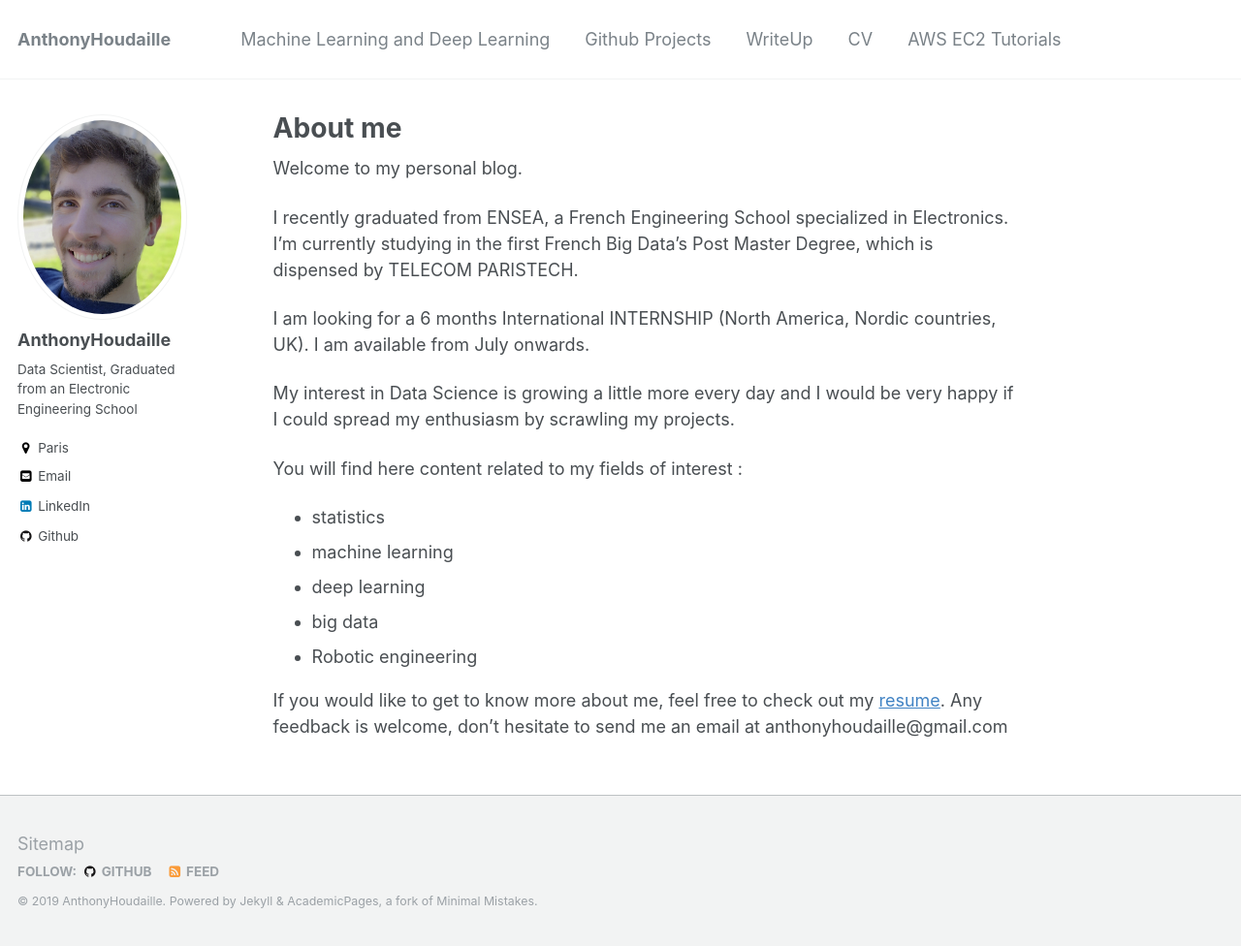
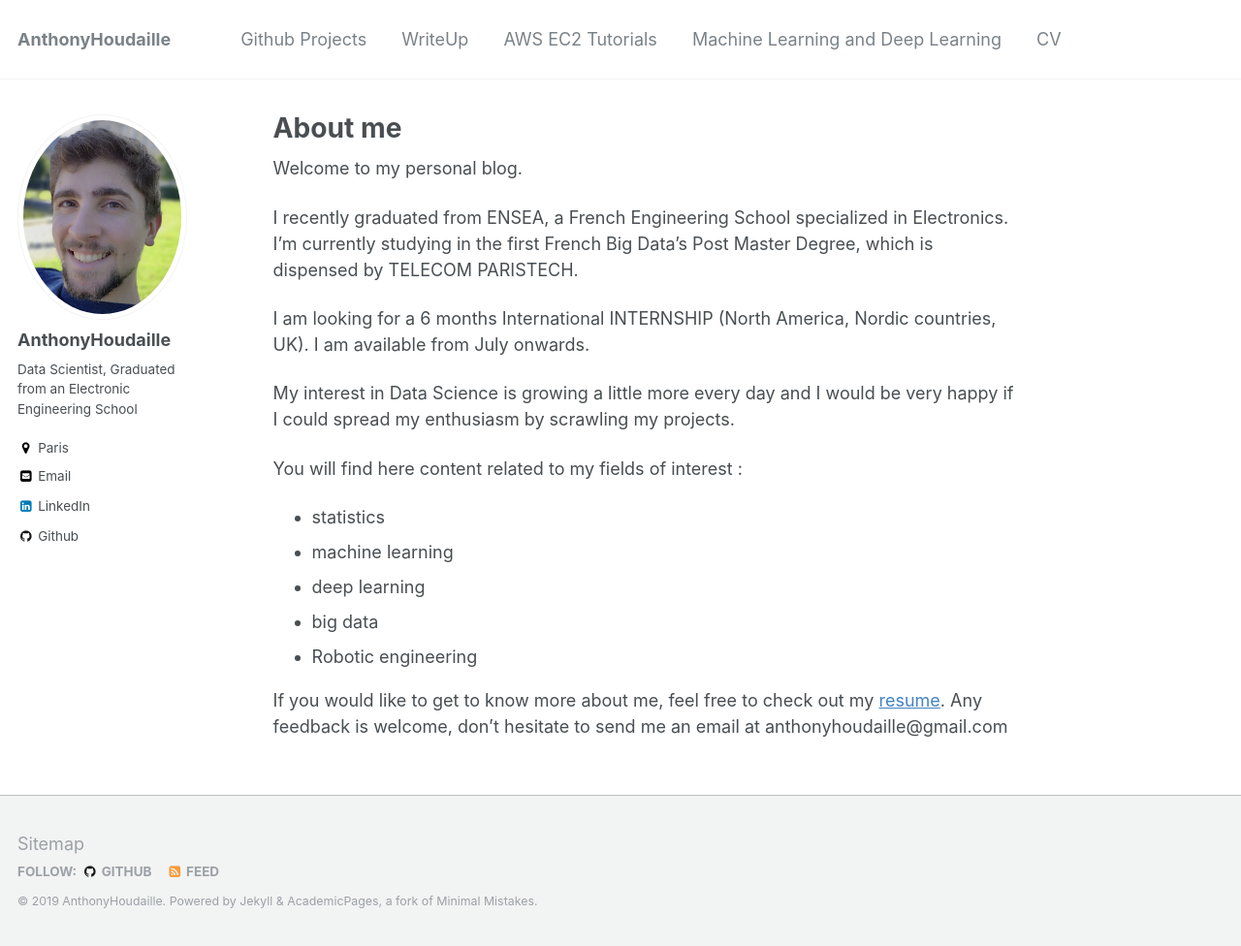
Before and after one commit to AnthonyHoudaille/AnthonyHoudaille.github.io, a Jekyll site: the page built from _pages/about.md, in a window 1280 px wide and 976 px high. Shown: the whole window at 97% size. Built offline with Jekyll 4.4.1, drawn with Linux system fonts in a browser that asks for light colours; part of the change alters nothing that is shown.

```diff
--- a/_data/navigation.yml
+++ b/_data/navigation.yml
@@ -1,8 +1,5 @@
 # main links links
 main:
-
-  - title: "Machine Learning and Deep Learning"
-    url: /ml/
 
   - title: "Github Projects"
     url: /github/
@@ -10,8 +7,11 @@ main:
   - title: "WriteUp"
     url: /projects/
 
+  - title: "AWS EC2 Tutorials"
+    url: /awsec2/
+
+  - title: "Machine Learning and Deep Learning"
+    url: /ml/
+
   - title: "CV"
     url: /cv/
-
-  - title: "AWS EC2 Tutorials"
-    url: /awsec2/
```
